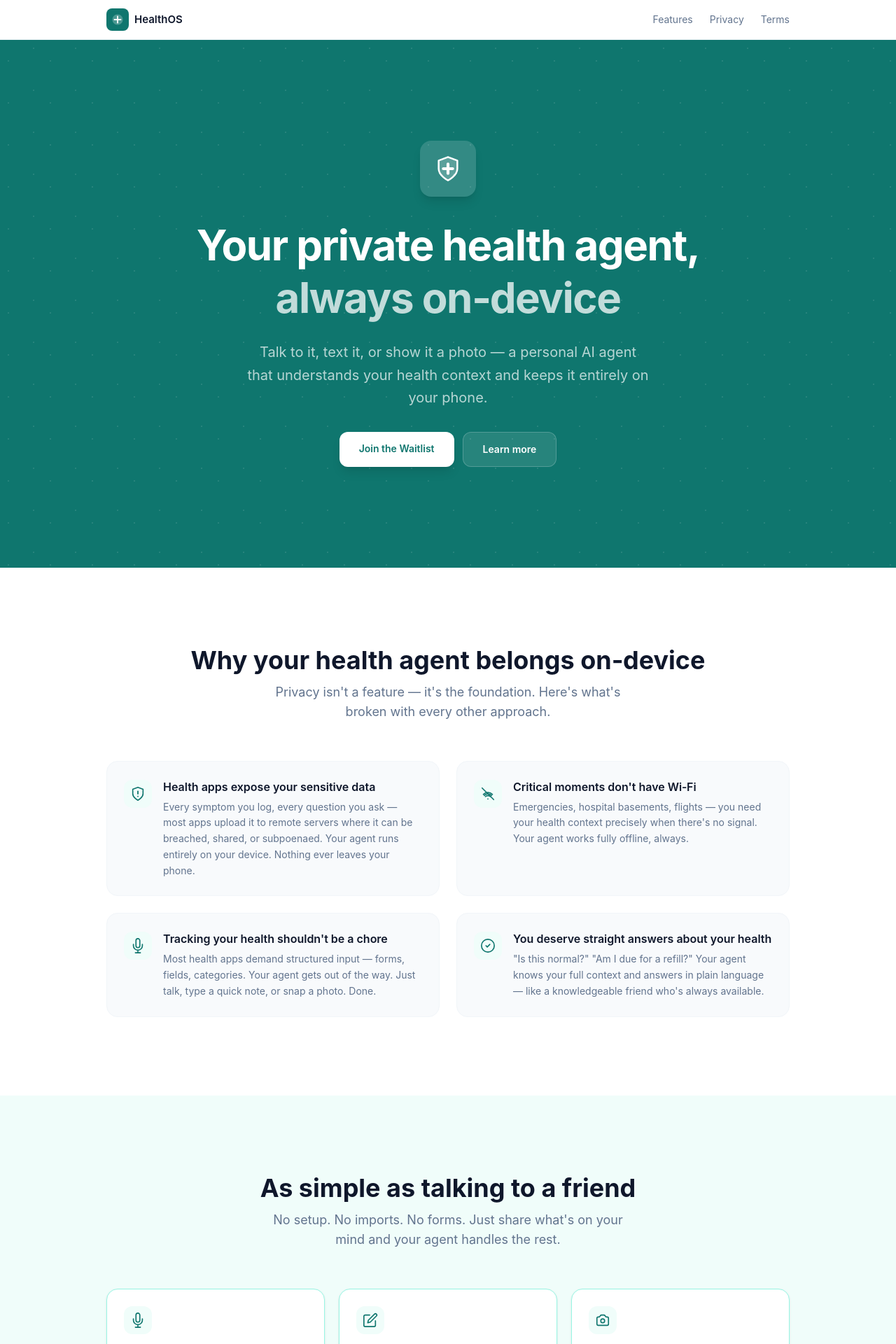
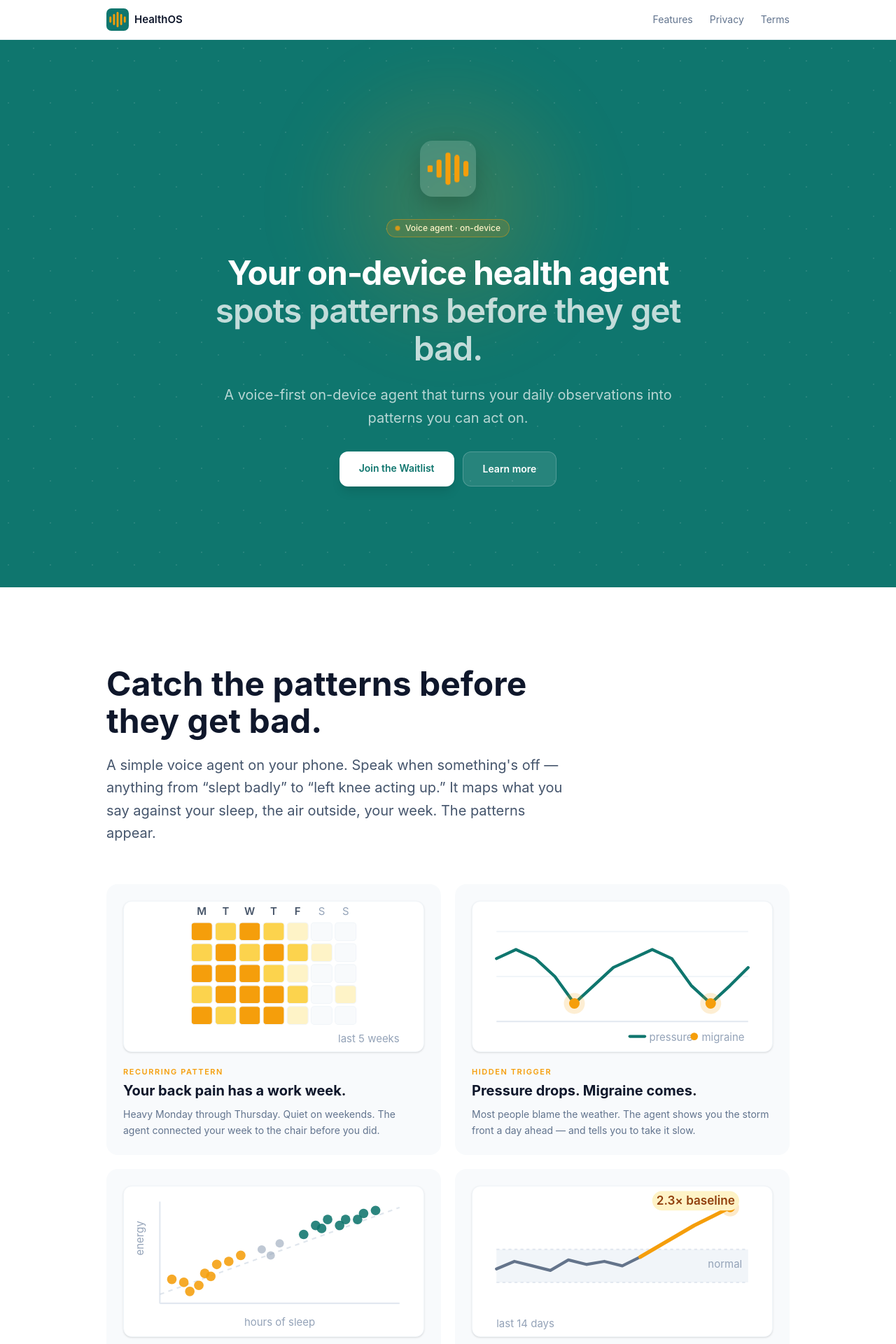
Before and after one commit to msahamed/healthos-frontend, a Next.js app: page / in a window 1280 px wide. Shown: the top 1920 px of the page at 70% size. Built offline with nearby package versions, Linux system fonts and the light colour scheme.

Commit message:
updated front page

```diff
--- /dev/null
+++ b/app/components/Logo.tsx
@@ -0,0 +1,76 @@
+import type { CSSProperties } from "react";
+
+const TEAL = "#0F766E";
+const AMBER = "#F59E0B";
+
+type LogoProps = {
+  size?: number;
+  pulse?: boolean;
+  tone?: "solid" | "on-dark";
+  className?: string;
+  style?: CSSProperties;
+};
+
+const BAR_HEIGHTS = [0.28, 0.5, 0.68, 0.5, 0.28];
+
+export default function Logo({
+  size = 32,
+  pulse = false,
+  tone = "solid",
+  className,
+  style,
+}: LogoProps) {
+  const radius = size * 0.22;
+  const barWidth = size * 0.09;
+  const gap = size * 0.07;
+  const totalWidth = BAR_HEIGHTS.length * barWidth + (BAR_HEIGHTS.length - 1) * gap;
+  const startX = (size - totalWidth) / 2;
+  const containerBg = tone === "on-dark" ? "rgba(255,255,255,0.15)" : TEAL;
+
+  return (
+    <span
+      className={className}
+      style={{
+        display: "inline-flex",
+        width: size,
+        height: size,
+        ...style,
+      }}
+      aria-hidden
+    >
+      <svg
+        width={size}
+        height={size}
+        viewBox={`0 0 ${size} ${size}`}
+        style={{ display: "block", borderRadius: radius, backgroundColor: containerBg }}
+      >
+        {BAR_HEIGHTS.map((h, i) => {
+          const barHeight = size * h;
+          const x = startX + i * (barWidth + gap);
+          const y = (size - barHeight) / 2;
+          return (
+            <rect
+              key={i}
+              x={x}
+              y={y}
+              width={barWidth}
+              height={barHeight}
+              rx={barWidth / 2}
+              fill={AMBER}
+              style={
+                pulse
+                  ? {
+                      transformBox: "fill-box",
+                      transformOrigin: "center",
+                      animation: "wave-bar 1.2s ease-in-out infinite",
+                      animationDelay: `${i * 0.12}s`,
+                    }
+                  : undefined
+              }
+            />
+          );
+        })}
+      </svg>
+    </span>
+  );
+}
--- a/app/components/Nav.tsx
+++ b/app/components/Nav.tsx
@@ -1,16 +1,12 @@
 import Link from "next/link";
+import Logo from "./Logo";
 
 export default function Nav() {
   return (
     <nav className="w-full border-b border-slate-100 bg-white/90 backdrop-blur-sm sticky top-0 z-50">
       <div className="max-w-5xl mx-auto px-6 h-14 flex items-center justify-between">
         <Link href="/" className="flex items-center gap-2 group">
-          <div className="w-8 h-8 rounded-lg flex items-center justify-center" style={{ backgroundColor: "#0F766E" }}>
-            <svg width="18" height="18" viewBox="0 0 24 24" fill="none">
-              <path d="M12 2C6.48 2 2 6.48 2 12s4.48 10 10 10 10-4.48 10-10S17.52 2 12 2z" fill="white" fillOpacity="0.25" />
-              <path d="M12 6v12M6 12h12" stroke="white" strokeWidth="2.5" strokeLinecap="round" />
-            </svg>
-          </div>
+          <Logo size={32} />
           <span className="font-semibold text-slate-900 text-[15px]">HealthOS</span>
         </Link>
         <div className="flex items-center gap-6">
--- /dev/null
+++ b/app/components/PhoneFrame.tsx
@@ -0,0 +1,71 @@
+import type { CSSProperties, ReactNode } from "react";
+
+type PhoneFrameProps = {
+  children: ReactNode;
+  width?: number;
+  className?: string;
+  style?: CSSProperties;
+  tone?: "dark" | "light";
+};
+
+export default function PhoneFrame({
+  children,
+  width = 280,
+  className,
+  style,
+  tone = "dark",
+}: PhoneFrameProps) {
+  const aspect = 19.5 / 9;
+  const height = width * aspect;
+  const radius = width * 0.16;
+  const bezel = Math.max(8, width * 0.034);
+  const notchWidth = width * 0.32;
+  const notchHeight = width * 0.055;
+
+  const bezelColor = tone === "dark" ? "#111827" : "#E5E7EB";
+
+  return (
+    <div
+      className={className}
+      style={{
+        width,
+        height,
+        borderRadius: radius,
+        padding: bezel,
+        background: bezelColor,
+        boxShadow:
+          "0 30px 60px -20px rgba(15,23,42,0.35), 0 12px 30px -10px rgba(15,23,42,0.18), inset 0 0 0 1px rgba(255,255,255,0.04)",
+        position: "relative",
+        boxSizing: "border-box",
+        ...style,
+      }}
+    >
+      <div
+        style={{
+          width: "100%",
+          height: "100%",
+          borderRadius: radius - bezel,
+          background: "white",
+          overflow: "hidden",
+          position: "relative",
+        }}
+      >
+        {children}
+      </div>
+      <div
+        aria-hidden
+        style={{
+          position: "absolute",
+          top: bezel + 6,
+          left: "50%",
+          transform: "translateX(-50%)",
+          width: notchWidth,
+          height: notchHeight,
+          background: bezelColor,
+          borderRadius: 9999,
+          zIndex: 2,
+        }}
+      />
+    </div>
+  );
+}
--- a/app/components/WaitlistForm.tsx
+++ b/app/components/WaitlistForm.tsx
@@ -5,6 +5,7 @@ import { useState } from "react";
 const TEAL = "#0F766E";
 const TEAL_LIGHT = "#F0FDFA";
 const TEAL_BORDER = "#99F6E4";
+const AMBER = "#F59E0B";
 
 export default function WaitlistForm() {
   const [email, setEmail] = useState("");
@@ -85,7 +86,7 @@ export default function WaitlistForm() {
         type="submit"
         disabled={status === "loading"}
         className="w-full py-3.5 rounded-xl font-semibold text-sm text-white shadow-md hover:opacity-90 transition-all disabled:opacity-60"
-        style={{ backgroundColor: TEAL }}
+        style={{ backgroundColor: AMBER }}
       >
         {status === "loading" ? "Joining…" : "Join the Waitlist"}
       </button>
--- a/app/page.tsx
+++ b/app/page.tsx
@@ -1,52 +1,153 @@
 import Nav from "./components/Nav";
 import WaitlistForm from "./components/WaitlistForm";
+import Logo from "./components/Logo";
 import Link from "next/link";
 
 const TEAL = "#0F766E";
+const TEAL_DARK = "#0D5F58";
 const TEAL_LIGHT = "#F0FDFA";
 const TEAL_BORDER = "#99F6E4";
+const AMBER = "#F59E0B";
+const AMBER_SOFT = "#FEF3C7";
+const AMBER_BORDER = "#FCD34D";
 
-const painPoints = [
+const patterns = [
   {
-    icon: (
-      <svg width="22" height="22" viewBox="0 0 24 24" fill="none">
-        <path d="M12 22s8-4 8-10V5l-8-3-8 3v7c0 6 8 10 8 10z" stroke="currentColor" strokeWidth="1.8" strokeLinecap="round" strokeLinejoin="round" />
-        <path d="M12 8v4M12 16h.01" stroke="currentColor" strokeWidth="2" strokeLinecap="round" />
+    label: "Recurring pattern",
+    title: "Your back pain has a work week.",
+    body: "Heavy Monday through Thursday. Quiet on weekends. The agent connected your week to the chair before you did.",
+    visual: (
+      <svg viewBox="0 0 200 100" width="100%" height="100%" aria-hidden>
+        {["M", "T", "W", "T", "F", "S", "S"].map((d, i) => (
+          <text
+            key={i}
+            x={52 + i * 16}
+            y={9}
+            textAnchor="middle"
+            fontSize="7"
+            fontWeight={i < 5 ? 600 : 400}
+            fill={i < 5 ? "#475569" : "#94A3B8"}
+          >
+            {d}
+          </text>
+        ))}
+        {([
+          [3, 2, 3, 2, 1, 0, 0],
+          [2, 3, 2, 3, 2, 1, 0],
+          [3, 3, 3, 2, 1, 0, 0],
+          [2, 3, 3, 3, 2, 0, 1],
+          [3, 2, 3, 3, 1, 0, 0],
+        ] as number[][]).flatMap((row, w) =>
+          row.map((val, d) => (
+            <rect
+              key={`${w}-${d}`}
+              x={45 + d * 16}
+              y={14 + w * 14}
+              width={14}
+              height={12}
+              rx={2}
+              fill={["#F8FAFC", "#FEF3C7", "#FCD34D", "#F59E0B"][val]}
+              stroke="#F1F5F9"
+              strokeWidth={0.5}
+            />
+          ))
+        )}
+        <text x={184} y={94} textAnchor="end" fontSize="7" fill="#94A3B8">last 5 weeks</text>
       </svg>
     ),
-    headline: "Health apps expose your sensitive data",
-    body: "Every symptom you log, every question you ask — most apps upload it to remote servers where it can be breached, shared, or subpoenaed. Your agent runs entirely on your device. Nothing ever leaves your phone.",
   },
   {
-    icon: (
-      <svg width="22" height="22" viewBox="0 0 24 24" fill="none">
-        <path d="M8.111 16.404a5.5 5.5 0 017.778 0M6.343 14.636a8 8 0 0111.314 0M4.929 12.929a10 10 0 0114.142 0" stroke="currentColor" strokeWidth="1.8" strokeLinecap="round" />
-        <circle cx="12" cy="20" r="1" fill="currentColor" />
-        <path d="M3 3l18 18" stroke="currentColor" strokeWidth="1.8" strokeLinecap="round" />
+    label: "Hidden trigger",
+    title: "Pressure drops. Migraine comes.",
+    body: "Most people blame the weather. The agent shows you the storm front a day ahead — and tells you to take it slow.",
+    visual: (
+      <svg viewBox="0 0 200 100" width="100%" height="100%" aria-hidden>
+        <line x1="16" y1="20" x2="184" y2="20" stroke="#F1F5F9" strokeWidth="1" />
+        <line x1="16" y1="50" x2="184" y2="50" stroke="#F1F5F9" strokeWidth="1" />
+        <line x1="16" y1="80" x2="184" y2="80" stroke="#E2E8F0" strokeWidth="1" />
+        <polyline
+          points="16,38 29,32 42,38 55,50 68,68 81,56 94,44 107,38 120,32 133,38 146,56 159,68 172,56 184,44"
+          stroke="#0F766E"
+          strokeWidth="2"
+          fill="none"
+          strokeLinecap="round"
+          strokeLinejoin="round"
+        />
+        <circle cx="68" cy="68" r="7" fill="#F59E0B" opacity="0.18" />
+        <circle cx="68" cy="68" r="3.5" fill="#F59E0B" />
+        <circle cx="159" cy="68" r="7" fill="#F59E0B" opacity="0.18" />
+        <circle cx="159" cy="68" r="3.5" fill="#F59E0B" />
+        <line x1="105" y1="90" x2="115" y2="90" stroke="#0F766E" strokeWidth="2" strokeLinecap="round" />
+        <text x="118" y="93" fontSize="7" fill="#94A3B8">pressure</text>
+        <circle cx="148" cy="90" r="2.5" fill="#F59E0B" />
+        <text x="153" y="93" fontSize="7" fill="#94A3B8">migraine</text>
       </svg>
     ),
-    headline: "Critical moments don't have Wi‑Fi",
-    body: "Emergencies, hospital basements, flights — you need your health context precisely when there's no signal. Your agent works fully offline, always.",
   },
   {
-    icon: (
-      <svg width="22" height="22" viewBox="0 0 24 24" fill="none">
-        <path d="M12 1a3 3 0 00-3 3v8a3 3 0 006 0V4a3 3 0 00-3-3z" stroke="currentColor" strokeWidth="1.8" strokeLinecap="round" strokeLinejoin="round" />
-        <path d="M19 10v2a7 7 0 01-14 0v-2M12 19v4M8 23h8" stroke="currentColor" strokeWidth="1.8" strokeLinecap="round" strokeLinejoin="round" />
+    label: "Triggers",
+    title: "Low sleep, harder day after.",
+    body: "Two clusters. One answer. The agent draws the line from your daily entries — no spreadsheets needed.",
+    visual: (
+      <svg viewBox="0 0 200 100" width="100%" height="100%" aria-hidden>
+        <line x1="24" y1="10" x2="24" y2="78" stroke="#E2E8F0" strokeWidth="1" />
+        <line x1="24" y1="78" x2="184" y2="78" stroke="#E2E8F0" strokeWidth="1" />
+        <line x1="24" y1="72" x2="184" y2="14" stroke="#CBD5E1" strokeWidth="1" strokeDasharray="3 3" opacity="0.6" />
+        {[
+          [40, 64], [54, 58], [32, 62], [62, 52], [50, 66],
+          [70, 50], [44, 70], [58, 60], [78, 46],
+        ].map(([cx, cy], i) => (
+          <circle key={`bad-${i}`} cx={cx} cy={cy} r={3.2} fill="#F59E0B" opacity={0.88} />
+        ))}
+        {[
+          [132, 28], [148, 22], [120, 32], [160, 18], [144, 26],
+          [136, 22], [156, 22], [128, 26], [168, 16],
+        ].map(([cx, cy], i) => (
+          <circle key={`good-${i}`} cx={cx} cy={cy} r={3.2} fill="#0F766E" opacity={0.88} />
+        ))}
+        {[
+          [92, 42], [104, 38], [98, 46],
+        ].map(([cx, cy], i) => (
+          <circle key={`mid-${i}`} cx={cx} cy={cy} r={2.8} fill="#94A3B8" opacity={0.6} />
+        ))}
+        <text x="104" y="93" textAnchor="middle" fontSize="7" fill="#94A3B8">hours of sleep</text>
+        <text x="13" y="46" fontSize="7" fill="#94A3B8" transform="rotate(-90 13 46)">energy</text>
       </svg>
     ),
-    headline: "Tracking your health shouldn't be a chore",
-    body: "Most health apps demand structured input — forms, fields, categories. Your agent gets out of the way. Just talk, type a quick note, or snap a photo. Done.",
   },
   {
-    icon: (
-      <svg width="22" height="22" viewBox="0 0 24 24" fill="none">
-        <path d="M9 12l2 2 4-4" stroke="currentColor" strokeWidth="1.8" strokeLinecap="round" strokeLinejoin="round" />
-        <path d="M12 2a10 10 0 100 20 10 10 0 000-20z" stroke="currentColor" strokeWidth="1.8" />
+    label: "Anomaly",
+    title: "Something's shifting. Worth a look.",
+    body: "Your baseline drifts. The agent quietly flags it — before it's a flare-up, a setback, or a thing.",
+    visual: (
+      <svg viewBox="0 0 200 100" width="100%" height="100%" aria-hidden>
+        <rect x="16" y="42" width="168" height="22" fill="#F1F5F9" />
+        <line x1="16" y1="42" x2="184" y2="42" stroke="#E2E8F0" strokeWidth="1" strokeDasharray="2 2" />
+        <line x1="16" y1="64" x2="184" y2="64" stroke="#E2E8F0" strokeWidth="1" strokeDasharray="2 2" />
+        <text x="180" y="54" textAnchor="end" fontSize="7" fill="#94A3B8">normal</text>
+        <polyline
+          points="16,55 28,50 40,53 52,56 64,49 76,52 88,50 100,53 112,47"
+          stroke="#64748B"
+          strokeWidth="2"
+          fill="none"
+          strokeLinecap="round"
+          strokeLinejoin="round"
+        />
+        <polyline
+          points="112,47 124,40 136,33 148,26 160,20 172,14"
+          stroke="#F59E0B"
+          strokeWidth="2.5"
+          fill="none"
+          strokeLinecap="round"
+          strokeLinejoin="round"
+        />
+        <circle cx="172" cy="14" r="6" fill="#F59E0B" opacity="0.22" />
+        <circle cx="172" cy="14" r="3.2" fill="#F59E0B" />
+        <rect x="120" y="3" width="58" height="13" rx="6.5" fill="#FEF3C7" />
+        <text x="149" y="12" textAnchor="middle" fontSize="8" fontWeight="600" fill="#92400E">2.3× baseline</text>
+        <text x="16" y="94" fontSize="7" fill="#94A3B8">last 14 days</text>
       </svg>
     ),
-    headline: "You deserve straight answers about your health",
-    body: "\"Is this normal?\" \"Am I due for a refill?\" Your agent knows your full context and answers in plain language — like a knowledgeable friend who's always available.",
   },
 ];
 
@@ -60,6 +161,7 @@ const features = [
     ),
     title: "Just Talk",
     desc: "\"I took ibuprofen this morning\" or \"my knee has been sore for two days\" — speak naturally and it understands, remembers, and organises everything.",
+    accent: "amber" as const,
   },
   {
     icon: (
@@ -89,6 +191,7 @@ const features = [
     ),
     title: "On‑Device AI Agent",
     desc: "A powerful AI model runs locally on your phone — no server, no subscription, no cloud. It understands your full context and gets smarter the more you share.",
+    accent: "amber" as const,
   },
   {
     icon: (
@@ -126,20 +229,35 @@ export default function Home() {
               backgroundSize: "60px 60px",
             }}
           />
+          {/* Amber glow — signals the agent is "alive" in the hero */}
+          <div
+            className="absolute pointer-events-none"
+            aria-hidden
+            style={{
+              top: "30%",
+              left: "50%",
+              width: "520px",
+              height: "520px",
+              transform: "translate(-50%, -50%)",
+              background: `radial-gradient(circle, ${AMBER}33 0%, transparent 60%)`,
+              filter: "blur(40px)",
+            }}
+          />
           <div className="relative max-w-5xl mx-auto px-6 py-24 md:py-36 flex flex-col items-center text-center gap-6">
-            <div className="w-20 h-20 rounded-2xl bg-white/15 flex items-center justify-center mb-2 shadow-lg">
-              <svg width="40" height="40" viewBox="0 0 24 24" fill="none">
-                <path d="M12 22s8-4 8-10V5l-8-3-8 3v7c0 6 8 10 8 10z" fill="white" fillOpacity="0.2" stroke="white" strokeWidth="1.5" strokeLinecap="round" strokeLinejoin="round" />
-                <path d="M12 8v8M8 12h8" stroke="white" strokeWidth="2.5" strokeLinecap="round" />
-              </svg>
-            </div>
-            <h1 className="text-4xl md:text-6xl font-bold text-white leading-tight tracking-tight">
-              Your private health agent,<br />
-              <span className="text-white/75">always on‑device</span>
+            <Logo size={80} pulse tone="on-dark" style={{ marginBottom: 8, boxShadow: "0 12px 32px rgba(0,0,0,0.18)", borderRadius: 18 }} />
+            <span
+              className="inline-flex items-center gap-2 px-3 py-1 rounded-full text-xs font-medium"
+              style={{ backgroundColor: `${AMBER}26`, color: "#FEF3C7", border: `1px solid ${AMBER}66` }}
+            >
+              <span className="w-1.5 h-1.5 rounded-full" style={{ backgroundColor: AMBER, animation: "pulse-listening 2s ease-in-out infinite" }} />
+              Voice agent · on-device
+            </span>
+            <h1 className="text-3xl md:text-5xl font-bold text-white leading-[1.12] tracking-tight max-w-3xl">
+              Your on‑device health agent<br />
+              <span className="text-white/75 font-semibold">spots patterns before they get bad.</span>
             </h1>
-            <p className="text-lg md:text-xl text-white/70 max-w-xl leading-relaxed">
-              Talk to it, text it, or show it a photo — a personal AI agent
-              that understands your health context and keeps it entirely on your phone.
+            <p className="text-lg md:text-xl text-white/70 max-w-2xl leading-relaxed">
+              A voice-first on-device agent that turns your daily observations into patterns you can act on.
             </p>
             <div className="flex flex-col sm:flex-row gap-3 mt-2">
               <a
@@ -159,33 +277,47 @@ export default function Home() {
           </div>
         </section>
 
-        {/* Pain Points */}
+        {/* Patterns — what your agent shows you */}
         <section id="why" className="py-20 md:py-28 bg-white">
           <div className="max-w-5xl mx-auto px-6">
-            <div className="text-center mb-14">
-              <h2 className="text-3xl md:text-4xl font-bold text-slate-900 mb-3">
-                Why your health agent belongs on‑device
+
+            <div className="mb-12 md:mb-14 max-w-2xl">
+              <h2 className="text-3xl md:text-5xl font-bold text-slate-900 leading-[1.1] mb-5">
+                Catch the patterns before they get bad.
               </h2>
-              <p className="text-slate-500 text-lg max-w-lg mx-auto">
-                Privacy isn't a feature — it's the foundation. Here's what's broken with every other approach.
+              <p className="text-slate-600 text-lg md:text-xl leading-relaxed">
+                A simple voice agent on your phone. Speak when something&apos;s off — anything from
+                {" "}&ldquo;slept badly&rdquo; to &ldquo;left knee acting up.&rdquo; It maps what you say against your sleep,
+                the air outside, your week. The patterns appear.
               </p>
             </div>
-            <div className="grid grid-cols-1 md:grid-cols-2 gap-6">
-              {painPoints.map((p) => (
-                <div key={p.headline} className="flex gap-4 p-6 rounded-2xl border border-slate-100 bg-slate-50 hover:border-slate-200 transition-colors">
+
+            <div className="grid grid-cols-1 md:grid-cols-2 gap-5">
+              {patterns.map((p) => (
                 <div
-                    className="w-10 h-10 rounded-xl flex-shrink-0 flex items-center justify-center mt-0.5"
-                    style={{ backgroundColor: TEAL_LIGHT, color: TEAL }}
+                  key={p.title}
+                  className="rounded-2xl p-5 md:p-6 bg-slate-50 hover:bg-slate-100/70 transition-colors"
                 >
-                    {p.icon}
+                  <div className="mb-5 rounded-xl overflow-hidden bg-white border border-slate-100 shadow-sm">
+                    <div className="aspect-[2/1]">{p.visual}</div>
                   </div>
-                  <div>
-                    <h3 className="font-semibold text-slate-900 mb-1.5">{p.headline}</h3>
-                    <p className="text-slate-500 text-sm leading-relaxed">{p.body}</p>
-                  </div>
+                  <p className="text-[11px] font-semibold uppercase tracking-[0.14em] mb-1.5" style={{ color: AMBER }}>
+                    {p.label}
+                  </p>
+                  <h3 className="font-bold text-lg md:text-xl text-slate-900 mb-2 leading-snug">
+                    {p.title}
+                  </h3>
+                  <p className="text-slate-500 text-sm leading-relaxed">
+                    {p.body}
+                  </p>
                 </div>
               ))}
             </div>
+
+            <p className="text-slate-500 text-base md:text-lg leading-relaxed mt-12 max-w-2xl">
+              All of it runs on the phone in your pocket. None of it leaves the device.
+            </p>
+
           </div>
         </section>
 
@@ -201,22 +333,28 @@ export default function Home() {
               </p>
             </div>
             <div className="grid grid-cols-1 md:grid-cols-2 lg:grid-cols-3 gap-5">
-              {features.map((f) => (
+              {features.map((f) => {
+                const isAgent = "accent" in f && f.accent === "amber";
+                return (
                   <div
                     key={f.title}
                     className="bg-white rounded-2xl p-6 border shadow-sm hover:shadow-md transition-shadow"
-                  style={{ borderColor: TEAL_BORDER }}
+                    style={{ borderColor: isAgent ? AMBER_BORDER : TEAL_BORDER }}
                   >
                     <div
                       className="w-10 h-10 rounded-xl flex items-center justify-center mb-4"
-                    style={{ backgroundColor: TEAL_LIGHT, color: TEAL }}
+                      style={{
+                        backgroundColor: isAgent ? AMBER_SOFT : TEAL_LIGHT,
+                        color: isAgent ? AMBER : TEAL,
+                      }}
                     >
                       {f.icon}
                     </div>
                     <h3 className="font-semibold text-slate-900 mb-1.5">{f.title}</h3>
                     <p className="text-slate-500 text-sm leading-relaxed">{f.desc}</p>
                   </div>
-              ))}
+                );
+              })}
             </div>
           </div>
         </section>
@@ -282,11 +420,7 @@ export default function Home() {
       <footer className="border-t border-slate-100 py-8">
         <div className="max-w-5xl mx-auto px-6 flex flex-col sm:flex-row items-center justify-between gap-4">
           <div className="flex items-center gap-2">
-            <div className="w-6 h-6 rounded-md flex items-center justify-center" style={{ backgroundColor: TEAL }}>
-              <svg width="12" height="12" viewBox="0 0 24 24" fill="none">
-                <path d="M12 7v10M7 12h10" stroke="white" strokeWidth="2.5" strokeLinecap="round" />
-              </svg>
-            </div>
+            <Logo size={24} />
             <span className="text-sm font-medium text-slate-700">HealthOS</span>
           </div>
           <div className="flex items-center gap-5 text-sm text-slate-400">
```
Also changed, not shown: app/globals.css (+19 -0 lines), app/privacy/page.tsx (+2 -5 lines), app/terms/page.tsx (+2 -5 lines), app/icon.svg. Lines whose indentation alone changed are shown as unchanged.
